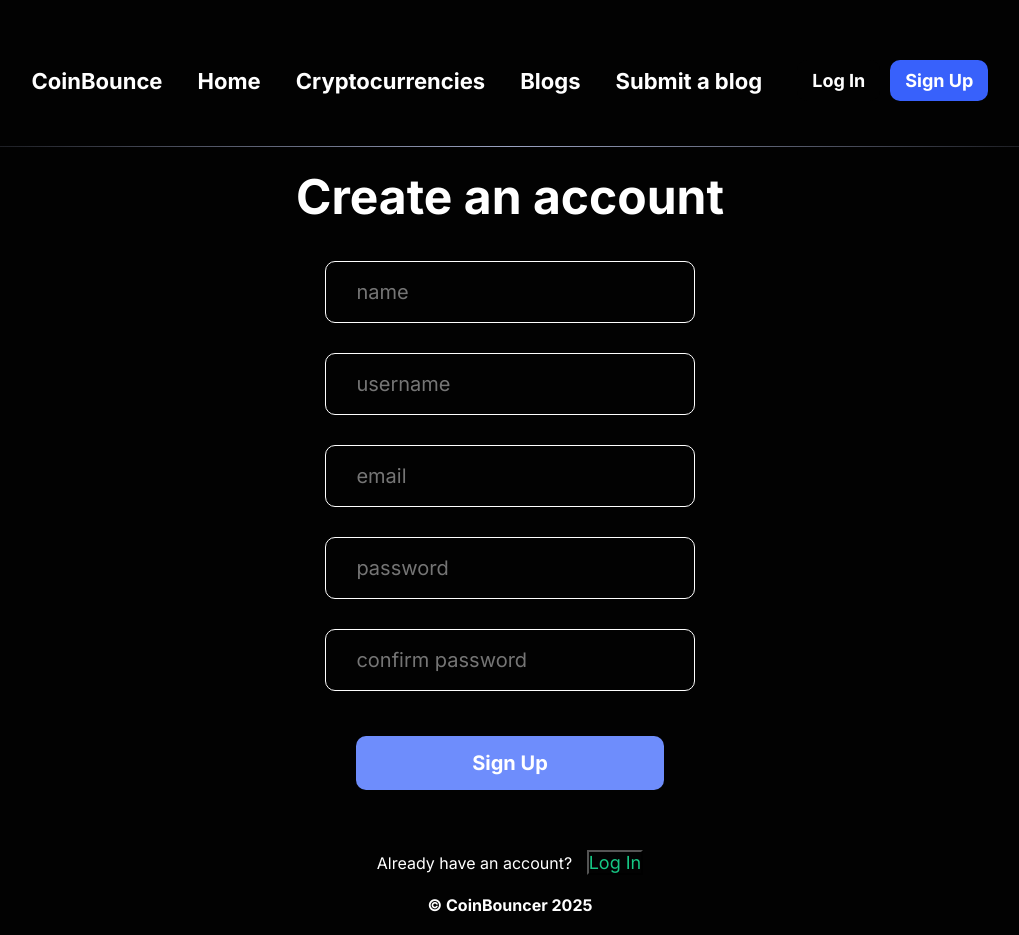
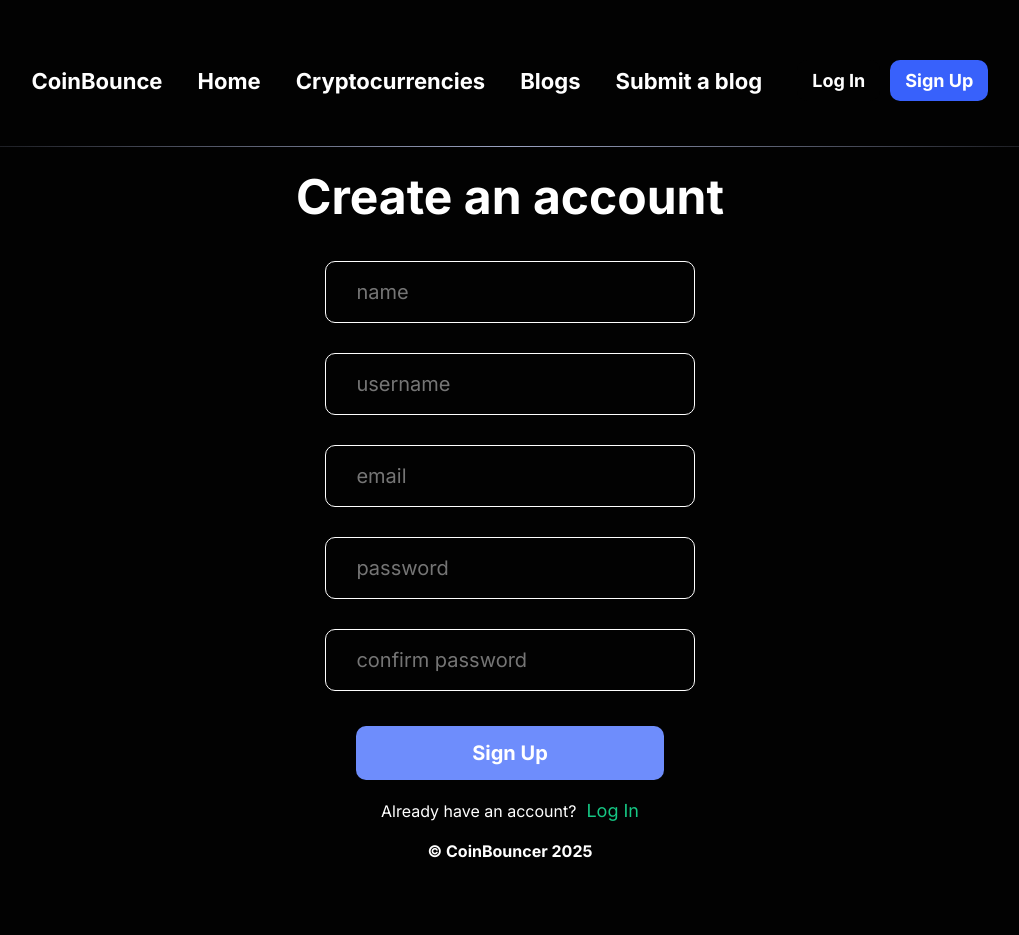
Before and after one commit to developer-shehzor/crypto-blog, a React (Create React App) app: page /signup in a window 1280 px wide. Shown: the whole page, without its empty margins (130-1149 px from the left). After the commit the page ends 881 px from the top, so only its background shows below. Built offline with nearby package versions, Linux system fonts and the light colour scheme; no server answers.

Commit message:
integrated an external api

```diff
--- a/src/pages/Login/Login.jsx
+++ b/src/pages/Login/Login.jsx
@@ -77,9 +77,9 @@ const Login = () => {
       onClick={handleLogin}>
         Log In
       </button>
-      <span>Don't have an account?
-        <button className={styles.createAccount} onClick={() => navigate('/signup')}>Register</button>
-      </span>
+      <div>Don't have an account?
+        <span className={styles.createAccount} onClick={() => navigate('/signup')}>Register</span>
+      </div>
       {error != "" ? <p className={styles.errorMessage}>{error}</p> : ""}
     </div>
   )
--- a/src/pages/Login/Login.module.css
+++ b/src/pages/Login/Login.module.css
@@ -28,7 +28,8 @@
     font-weight: bold;
     font-size: 20px;
     margin: 10px;
-    margin-top: 30px;
+    margin-top: 20px;
+    margin-bottom: 20px;
   }
 
   .logInButton:disabled {
--- a/src/pages/Signup/Signup.jsx
+++ b/src/pages/Signup/Signup.jsx
@@ -113,20 +113,20 @@ const Signup = () => {
       errormessage={errors.confirmPassword}  />
 
       <button
-      disabled={!values.username || !values.password || errors.username
+      disabled={!values.username || !values.password || !values.name || !values.confirmPassword || !values.email || errors.username
         || errors.password || errors.confirmPassword || errors.name || errors.email}
       className={styles.signupButton}
       onClick={handleSignup}>
         Sign Up
       </button>
 
-      <span>
+      <div className={styles.logindiv}>
         Already have an account?{" "}
-        <button className={styles.login}
+        <span className={styles.login}
         onClick={() => navigate('/login')}>
           Log In
-        </button>
-      </span>
+        </span>
+      </div>
 
       {error != '' ? <p className={styles.errorMessage}>{error}</p> : ''}
     </div>
--- a/src/pages/Signup/Signup.module.css
+++ b/src/pages/Signup/Signup.module.css
@@ -27,15 +27,22 @@
     font-weight: bold;
     font-size: 20px;
     margin: 10px;
-    margin-top: 30px;
+    margin-top: 20px;
   }
 
   .signupButton:disabled {
     background-color: #6e8dfc;
   }
 
+  .logindiv {
+    display: flex;
+    justify-content: center;
+    align-items: center;
+    margin-top: 10px;
+  }
+
   .login {
-    margin-top: 50px;
+    /* margin-top: 20px; */
     margin-left: 10px;
     color: #16c784;
     font-size: 18px;
```
Also changed, not shown: src/api/external.js (added, +20 -0 lines), src/pages/Home/Home.module.css (added).
